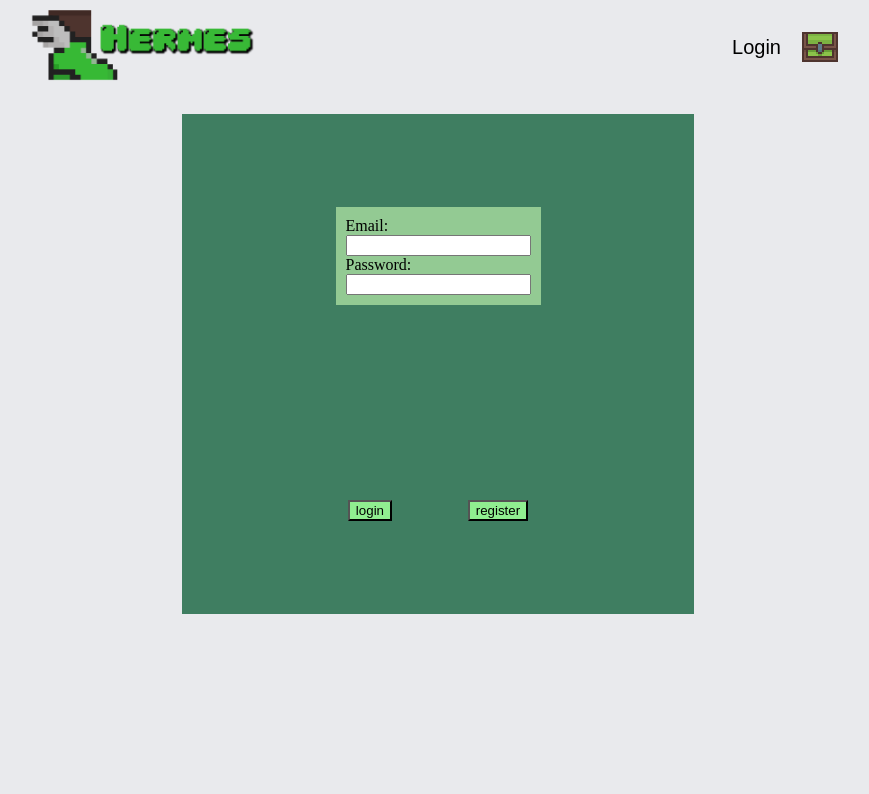
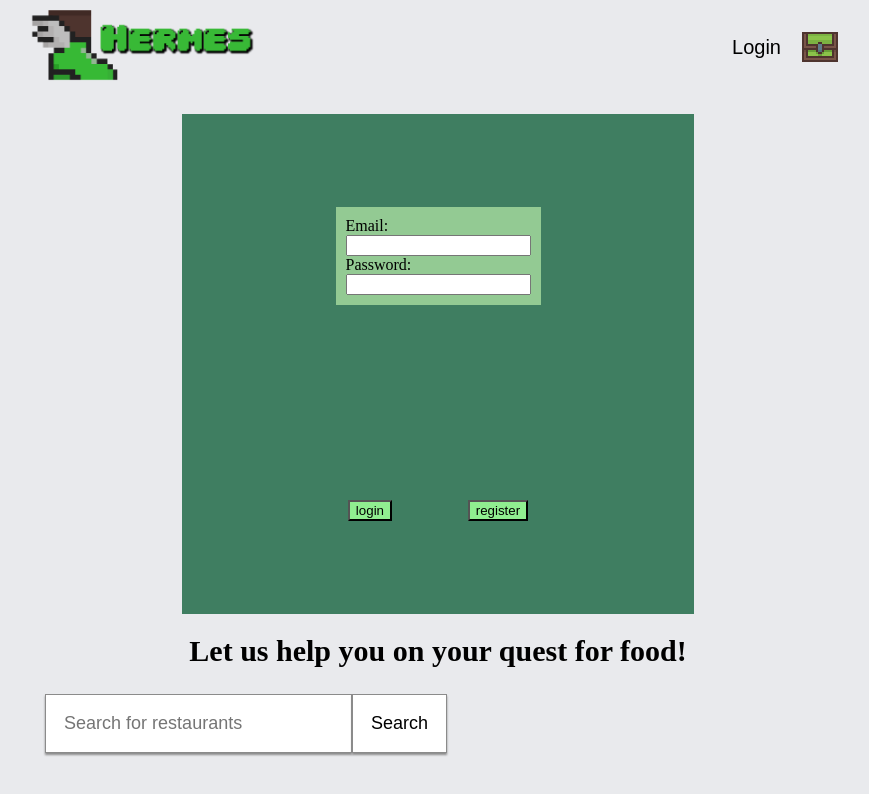
Before and after one commit to AWAProject29/Frontend, a React (Create React App) app: page /login in a window 1280 px wide. Shown: the top 794 px of the page, without its empty margins (202-1071 px from the left). Built offline with nearby package versions, Linux system fonts and the light colour scheme.

Commit message:
Added Search bar

```diff
--- a/src/App.js
+++ b/src/App.js
@@ -1,5 +1,6 @@
 import './App.css';
 import Header from './components/Header';
+import Search from './components/Search';
 import { BrowserRouter, Routes, Route } from 'react-router-dom';
 import Login from './Login';
 
@@ -11,6 +12,7 @@ export default function App() {
       <Routes>
         <Route path="/login" element={ <Login /> } />
       </Routes>
+      <Search/>
     </div>
     </BrowserRouter>
   );
--- /dev/null
+++ b/src/components/Search.js
@@ -0,0 +1,16 @@
+import React from 'react';
+import styles from './modules/Search.module.css';
+
+export default function Search() {
+    return (
+        <div className = { styles.pageContainer }>
+            <h1 className = {  styles.searchHeader }>Let us help you on your quest for food!</h1>
+            <div className = { styles.searchContainer }>
+                <form action = "/" method = "get">
+                    <input type = "text" className = { styles.searchBar } placeholder = "Search for restaurants"/>
+                    <button type = "submit" className = { styles.searchButton }>Search</button>
+                </form>
+            </div>
+        </div>
+    )
+};
--- /dev/null
+++ b/src/components/modules/Search.module.css
@@ -0,0 +1,30 @@
+.pageContainer {
+    width: 100%;
+}
+.searchHeader {
+    font-size: 30px;
+    text-align: center;
+    margin-bottom: 2%;
+}
+.searchContainer {
+    width: 70%;
+    text-align: center;
+    margin-bottom: 2%;
+}
+.searchBar {
+    font-size: 18px;
+    box-shadow: 0px 2px 2px 0px rgb(139, 139, 139);
+    outline: none;
+    padding: 18px;
+    background-color: white;
+    border: 1px solid rgb(139, 139, 139);
+    width: 30%;
+}
+.searchButton {
+    font-size: 18px;
+    box-shadow: 0px 2px 2px 0px rgb(139, 139, 139);
+    outline: none;
+    padding: 18px;
+    background-color: white;
+    border: 1px solid rgb(139, 139, 139);
+}
```
Also changed, not shown: src/components/Data/restaurant.json (added, +12 -0 lines).
